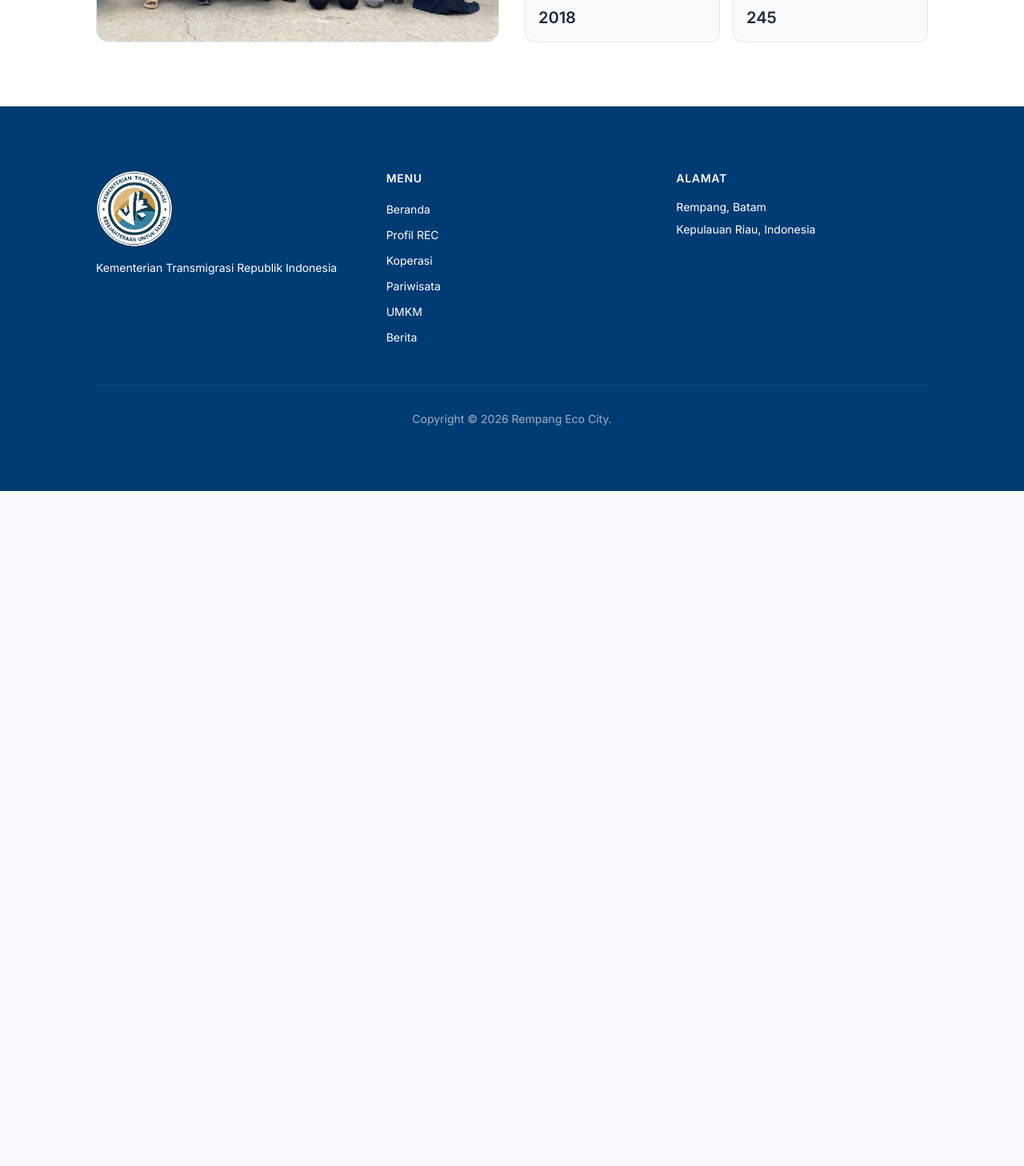
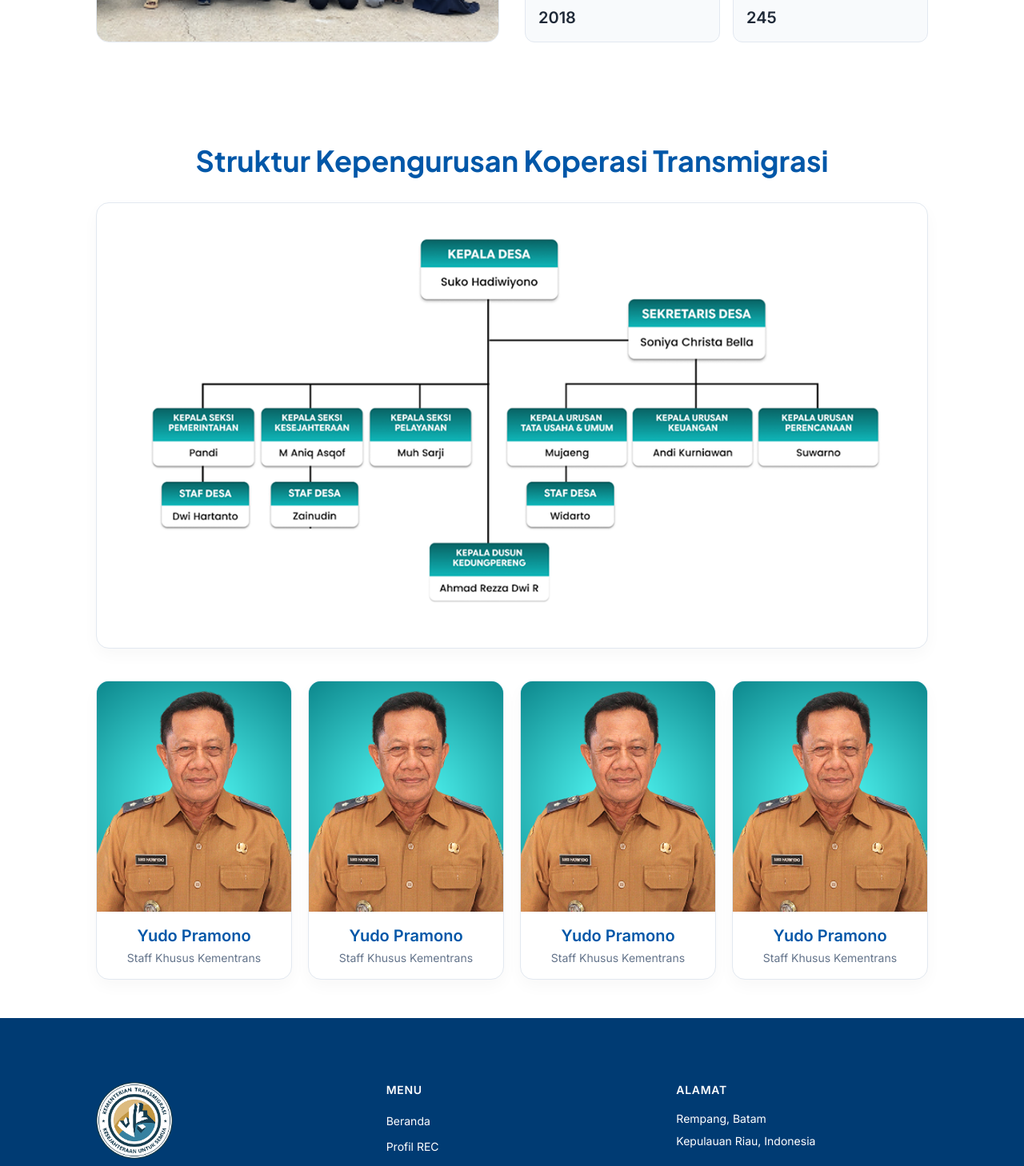
Before and after one commit to Papiann/rempang-eco-city, a Next.js app: page /koperasi/transmigrasi in a window 1280 px wide. Shown: the part 840-2298 px from the top of the page at 80% size. Before the commit the page ends 1454 px from the top, so only its background shows below. Built offline with nearby package versions, Linux system fonts and the light colour scheme.

Commit message:
feat(koperasi): add structure section and pengurus cards

```diff
--- a/app/koperasi/transmigrasi/page.tsx
+++ b/app/koperasi/transmigrasi/page.tsx
@@ -2,6 +2,29 @@ import Navbar from "@/components/Navbar";
 import Footer from "@/components/Footer";
 // Breadcrumb removed per request
 import PageHeader from "@/components/PageHeader";
+
+const pengurus = [
+  {
+    name: "Yudo Pramono",
+    role: "Staff Khusus Kementrans",
+    image: "/images/ex-pic-staff.png",
+  },
+  {
+    name: "Yudo Pramono",
+    role: "Staff Khusus Kementrans",
+    image: "/images/ex-pic-staff.png",
+  },
+  {
+    name: "Yudo Pramono",
+    role: "Staff Khusus Kementrans",
+    image: "/images/ex-pic-staff.png",
+  },
+  {
+    name: "Yudo Pramono",
+    role: "Staff Khusus Kementrans",
+    image: "/images/ex-pic-staff.png",
+  },
+];
 
 export default function KoperasiTransmigrasiPage() {
   return (
@@ -53,6 +76,43 @@ export default function KoperasiTransmigrasiPage() {
             </div>
           </div>
         </section>
+
+        <section className="bg-white py-8 md:py-12">
+          <div className="container-content">
+            <h2 className="font-heading text-4xl font-bold text-primary-blue text-center mb-8">
+              Struktur Kepengurusan Koperasi Transmigrasi
+            </h2>
+
+            <div className="rounded-2xl border border-slate-200 bg-white p-4 md:p-6 shadow-[0_8px_20px_rgba(15,23,42,0.03)]">
+              <img
+                src="/images/struktur-kop-trans.png"
+                alt="Struktur kepengurusan Koperasi Transmigrasi"
+                className="mx-auto w-full max-w-6xl object-contain"
+              />
+            </div>
+
+            <div className="mt-10 grid grid-cols-1 gap-5 sm:grid-cols-2 lg:grid-cols-4">
+              {pengurus.map((person, index) => (
+                <article
+                  key={`${person.name}-${index}`}
+                  className="group overflow-hidden rounded-2xl border border-slate-200 bg-white shadow-[0_8px_20px_rgba(15,23,42,0.03)] transition-all hover:shadow-[0_18px_36px_rgba(15,23,42,0.08)]"
+                >
+                  <div className="overflow-hidden bg-[#39b7c9]">
+                    <img
+                      src={person.image}
+                      alt={person.name}
+                      className="h-72 w-full object-cover object-center transition-transform duration-500 group-hover:scale-105"
+                    />
+                  </div>
+                  <div className="p-4 text-center">
+                    <h3 className="text-xl font-semibold text-primary-blue">{person.name}</h3>
+                    <p className="mt-1 text-sm text-text-secondary">{person.role}</p>
+                  </div>
+                </article>
+              ))}
+            </div>
+          </div>
+        </section>
       </div>
       <Footer />
     </main>
```
